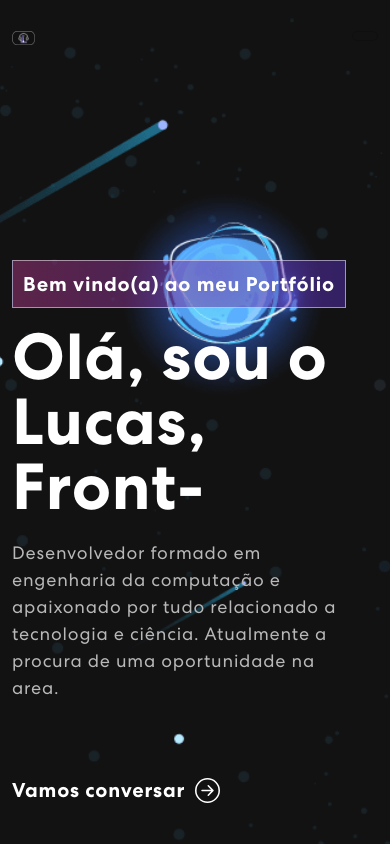
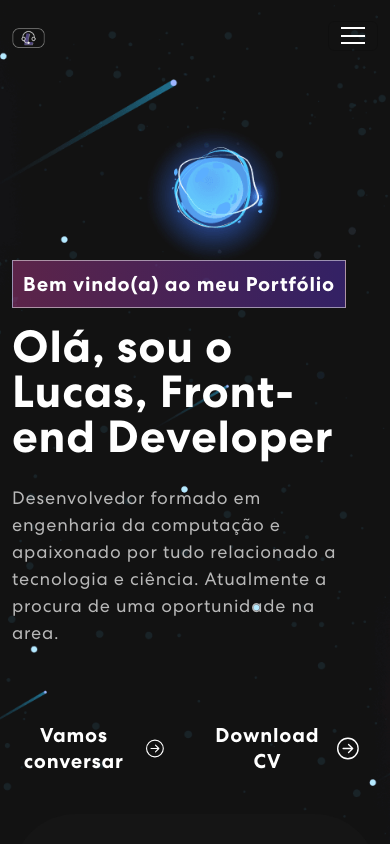
Before and after one commit to LucaswmLima/react-portifolio-1, a React (Create React App) app: page / in a window 390 px wide. Shown: the top 844 px of the page. Built offline with nearby package versions, Linux system fonts and the light colour scheme.

Commit message:
responsiveness adjustments

```diff
--- a/package.json
+++ b/package.json
@@ -17,6 +17,7 @@
     "react-multi-carousel": "^2.8.4",
     "react-router": "^6.14.2",
     "react-router-dom": "^6.14.2",
+    "react-router-hash-link": "^2.4.3",
     "react-scripts": "5.0.1",
     "react-scroll": "^1.8.9",
     "stream": "^0.0.2",
--- a/src/App.css
+++ b/src/App.css
@@ -98,12 +98,6 @@ p.danger {
 }
 
 /************ Navbar Css ************/
-
-.nav-logo {
-  width: 70%;
-  height: auto;
-}
-
 nav.navbar {
   padding: 18px 0;
   position: fixed;
@@ -253,6 +247,20 @@ nav.navbar .navbar-toggler[aria-expanded="true"] .navbar-toggler-icon {
   border-color: transparent;
 }
 
+
+
+@media (max-width: 992px) {
+  nav.navbar.social-icon a {
+    width: 30px;
+    height: 30px;
+  }
+
+  nav.navbar .vvd {
+    padding: 10px 20px;
+  }
+
+}
+
 /************ Banner Css ************/
 
 .banner {
@@ -281,7 +289,7 @@ nav.navbar .navbar-toggler[aria-expanded="true"] .navbar-toggler-icon {
   font-size: 65px;
   font-weight: 700;
   letter-spacing: 0.8px;
-  min-height: 140px;
+  min-height: 200px;
   line-height: 1;
   margin-bottom: 20px;
   display: block;
@@ -315,10 +323,35 @@ nav.navbar .navbar-toggler[aria-expanded="true"] .navbar-toggler-icon {
   animation: updown 3s linear infinite;
 }
 
-.download-cv{
-    text-decoration: none;
-    cursor: auto;
+.download-cv {
+  text-decoration: none;
+  cursor: auto;
+}
+
+@media (max-width: 1200px) {
+  .download-link-col {
+    width: 45% !important;
   }
+
+  .download-link-row {
+    gap: 20px;
+    align-items: center;
+  }
+}
+
+@media (max-width: 992px) {
+  .banner img {
+    display: none;
+  }
+
+  .banner h1 {
+    font-size: 45px;
+  }
+
+  .banner h1 {
+    min-height: 140px;
+  }
+}
 
 @keyframes updown {
   0% {
@@ -532,7 +565,6 @@ nav.navbar .navbar-toggler[aria-expanded="true"] .navbar-toggler-icon {
   color: #151515;
   background: #fff;
   border: 1px solid #fff;
-
 }
 /************ Skills Css ************/
 
@@ -583,6 +615,13 @@ nav.navbar .navbar-toggler[aria-expanded="true"] .navbar-toggler-icon {
 .react-multiple-carousel__arrow--right,
 .react-multiple-carousel__arrow--left {
   transform: translateY(-25px);
+}
+
+@media (max-width: 992px) {
+  .react-multi-carousel-list {
+    height: 18rem;
+  }
+
 }
 
 /************ Contact Css ************/
@@ -687,3 +726,9 @@ nav.navbar .navbar-toggler[aria-expanded="true"] .navbar-toggler-icon {
 .footer .social-icon {
   margin-top: 30px;
 }
+
+@media (max-width: 992px) {
+  .footer-logo-col{
+    margin-top: 20px;
+  }
+}
--- a/src/components/Banner.jsx
+++ b/src/components/Banner.jsx
@@ -8,7 +8,7 @@ import CV from "../../src/assets/cv.pdf";
 export const Banner = () => {
   const [loopNum, setLoopNum] = useState(0);
   const [isDeleting, setIsDeleting] = useState(false);
-  const toRotate = ["Olá, sou o Lucas, Front-end Developer"];
+  const toRotate = [", Front-end Developer"];
   const [text, setText] = useState("");
   const period = 2000;
   const [index, setIndex] = useState(1);
@@ -58,6 +58,7 @@ export const Banner = () => {
           <Col xs={12} md={6} xl={7}>
             <span className="tagline">Bem vindo(a) ao meu Portfólio</span>
             <h1>
+              Olá, sou o Lucas
               <span>{text}</span>
             </h1>
             <p>
@@ -65,8 +66,8 @@ export const Banner = () => {
               tudo relacionado a tecnologia e ciência. Atualmente a procura de
               uma oportunidade na area.
             </p>
-            <Row>
-              <Col xs={12} md={6} xl={5}>
+            <Row className="download-link-row">
+              <Col className="download-link-col" xs={12} md={6} xl={5}>
                 <Link to="connect">
                   <button>
                     Vamos conversar
@@ -74,7 +75,7 @@ export const Banner = () => {
                   </button>
                 </Link>
               </Col>
-              <Col xs={12} md={6} xl={5}>
+              <Col className="download-link-col" xs={12} md={6} xl={5}>
                 <a className="download-cv" href={CV} download>
                   <button>
                     Download CV
--- a/src/components/Footer.jsx
+++ b/src/components/Footer.jsx
@@ -9,7 +9,7 @@ export const Footer = () => {
     <footer className="footer">
       <Container>
         <Row className="align-items-center">
-          <Col size={12} sm={6}>
+          <Col className="footer-logo-col" size={12} sm={6}>
             <img className="footer-logo" src={logo} alt="Logo" />
           </Col>
           <Col size={12} sm={6} className="text-center text-sm-end">
--- a/src/components/NavBar.jsx
+++ b/src/components/NavBar.jsx
@@ -1,18 +1,15 @@
 import { useState, useEffect } from "react";
 import { Navbar, Nav, Container } from "react-bootstrap";
-import { Link } from "react-scroll";
 import logo from "../assets/img/Logo.png";
 import navIcon1 from "../assets/img/nav-icon1.svg";
 import navIcon2 from "../assets/img/nav-icon2.svg";
 import navIcon3 from "../assets/img/nav-icon3.svg";
+import { HashLink } from "react-router-hash-link";
+import { BrowserRouter as Router } from "react-router-dom";
 
 export const NavBar = () => {
   const [activeLink, setActiveLink] = useState("home");
-  const [Scrolled, setScrolled] = useState(false);
-
-  const onUpdateActiveLink = (value) => {
-    setActiveLink(value);
-  };
+  const [scrolled, setScrolled] = useState(false);
 
   useEffect(() => {
     const onScroll = () => {
@@ -22,21 +19,28 @@ export const NavBar = () => {
         setScrolled(false);
       }
     };
+
     window.addEventListener("scroll", onScroll);
 
     return () => window.removeEventListener("scroll", onScroll);
-  });
+  }, []);
+
+  const onUpdateActiveLink = (value) => {
+    setActiveLink(value);
+  };
+
   return (
-    <Navbar expand="lg" className={Scrolled ? "scrolled" : ""}>
+    <Router>
+      <Navbar expand="lg" className={scrolled ? "scrolled" : ""}>
         <Container>
-        <Navbar.Brand href="#home">
-          <img  className="nav-logo" src={logo} alt="Logo" />
+          <Navbar.Brand href="/">
+            <img src={logo} alt="Logo" />
           </Navbar.Brand>
           <Navbar.Toggle aria-controls="basic-navbar-nav">
-          <span className="navbar-toggle-icon"></span>
+            <span className="navbar-toggler-icon"></span>
           </Navbar.Toggle>
           <Navbar.Collapse id="basic-navbar-nav">
-          <Nav className="me-auto">
+            <Nav className="ms-auto">
               <Nav.Link
                 href="#home"
                 className={
@@ -47,7 +51,7 @@ export const NavBar = () => {
                 Home
               </Nav.Link>
               <Nav.Link
-              href="#skills-box"
+                href="#skills"
                 className={
                   activeLink === "skills" ? "active navbar-link" : "navbar-link"
                 }
@@ -58,7 +62,9 @@ export const NavBar = () => {
               <Nav.Link
                 href="#projects"
                 className={
-                activeLink === "projects" ? "active navbar-link" : "navbar-link"
+                  activeLink === "projects"
+                    ? "active navbar-link"
+                    : "navbar-link"
                 }
                 onClick={() => onUpdateActiveLink("projects")}
               >
@@ -67,30 +73,34 @@ export const NavBar = () => {
             </Nav>
             <span className="navbar-text">
               <div className="social-icon">
-              <a target="blank" href="https://www.linkedin.com/in/lucaswmlima/">
-                <img src={navIcon1} alt="LinkedIn" />
+                <a
+                  target="blank"
+                  href="https://www.linkedin.com/in/lucaswmlima/"
+                >
+                  <img src={navIcon1} alt="" />
                 </a>
                 <a
                   target="blank"
                   href="https://www.facebook.com/Lucaslimacontato"
                 >
-                <img src={navIcon2} alt="Facebook" />
+                  <img src={navIcon2} alt="" />
                 </a>
                 <a
                   target="blank"
                   href="https://www.instagram.com/lucaswilliamml/"
                 >
-                <img src={navIcon3} alt="Instagram" />
+                  <img src={navIcon3} alt="" />
                 </a>
               </div>
-            <Link to="connect">
+              <HashLink to="#connect">
                 <button className="vvd">
                   <span>Vamos Conversar</span>
                 </button>
-            </Link>
+              </HashLink>
             </span>
           </Navbar.Collapse>
         </Container>
       </Navbar>
+    </Router>
   );
 };
```
Also changed, not shown: 1 other file (tests, documents, lock files or other folders). Lines whose indentation alone changed are shown as unchanged.
